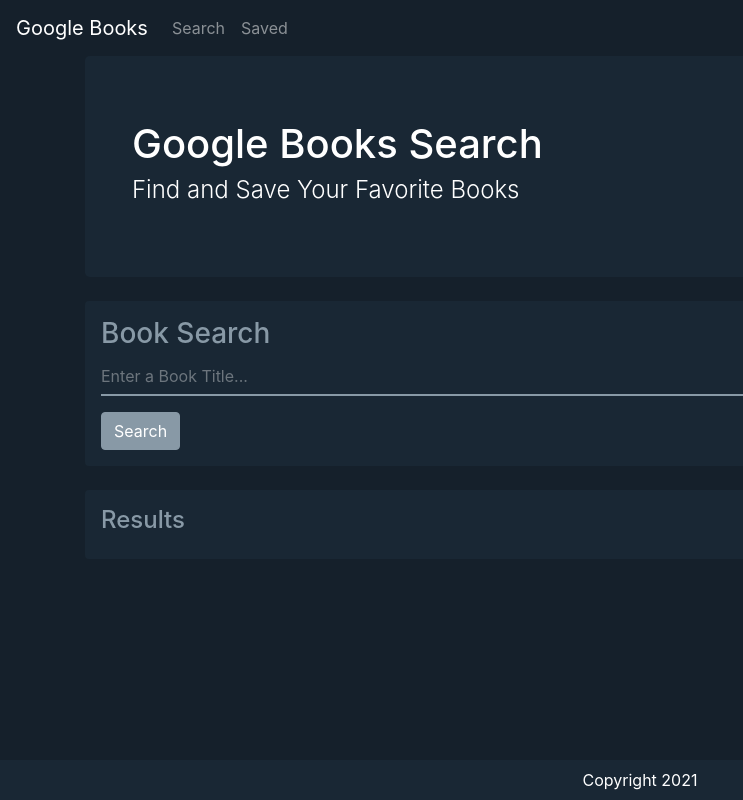
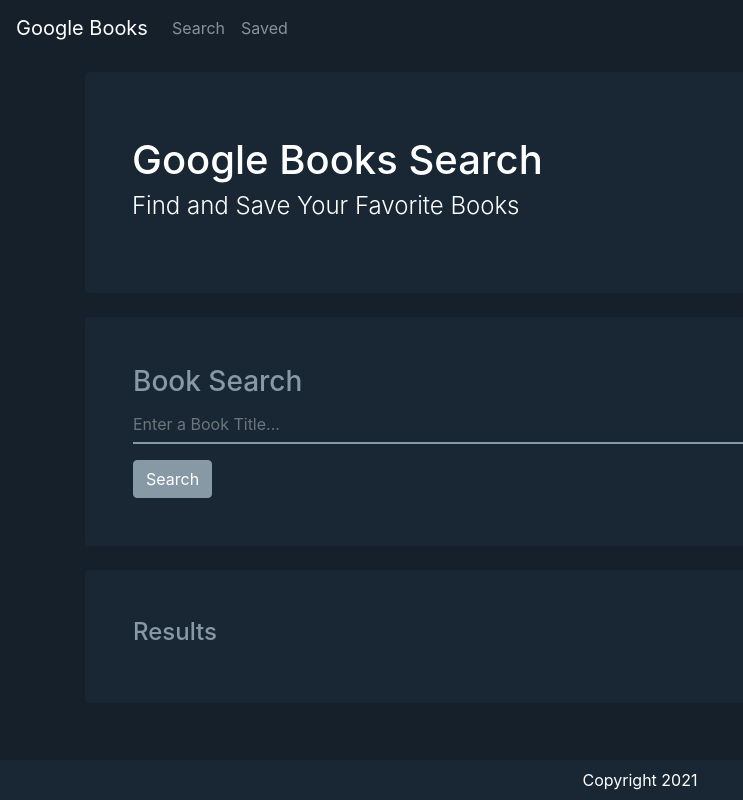
Before and after one commit to jxhnkndl/google-books-search, a React (Create React App) app in the folder client/: page /search in a window 1280 px wide. Shown: the whole page, without its empty margins (0-743 px from the left). Built offline with nearby package versions, Linux system fonts and the light colour scheme.

Commit message:
Adjust spacing inside and outside of navbar, jumbotron, and containers

```diff
--- a/client/src/components/BooksContainer/index.js
+++ b/client/src/components/BooksContainer/index.js
@@ -1,6 +1,7 @@
 // Import dependencies
 import React from 'react';
 import { useLocation } from 'react-router-dom';
+import Book from '../Book';
 
 // Create and export BooksContainer component
 export default function BooksContainer(props) {
--- a/client/src/components/MainNav/index.js
+++ b/client/src/components/MainNav/index.js
@@ -7,7 +7,7 @@
 // Create and export Navbar component
 export default function MainNav() {
   return(
-    <Navbar bg="dark" variant="dark" className="main-nav">
+    <Navbar bg="dark" variant="dark" className="main-nav mb-3">
       <Navbar.Brand href="#home">Google Books</Navbar.Brand>
       <Nav>
         <Nav.Link href="/search">Search</Nav.Link>
--- a/client/src/components/Search/index.js
+++ b/client/src/components/Search/index.js
@@ -7,11 +7,11 @@
 export default function Search() {
   return (
     <section>
-      <div className="bg-light rounded p-3 mb-4">
+      <div className="bg-light rounded p-5 mb-4">
         <h3 className="text-secondary">Book Search</h3>
         <SearchForm />
       </div>
-      <div className="bg-light rounded p-3">
+      <div className="bg-light rounded p-5">
         <BooksContainer />
       </div>
     </section>
```
